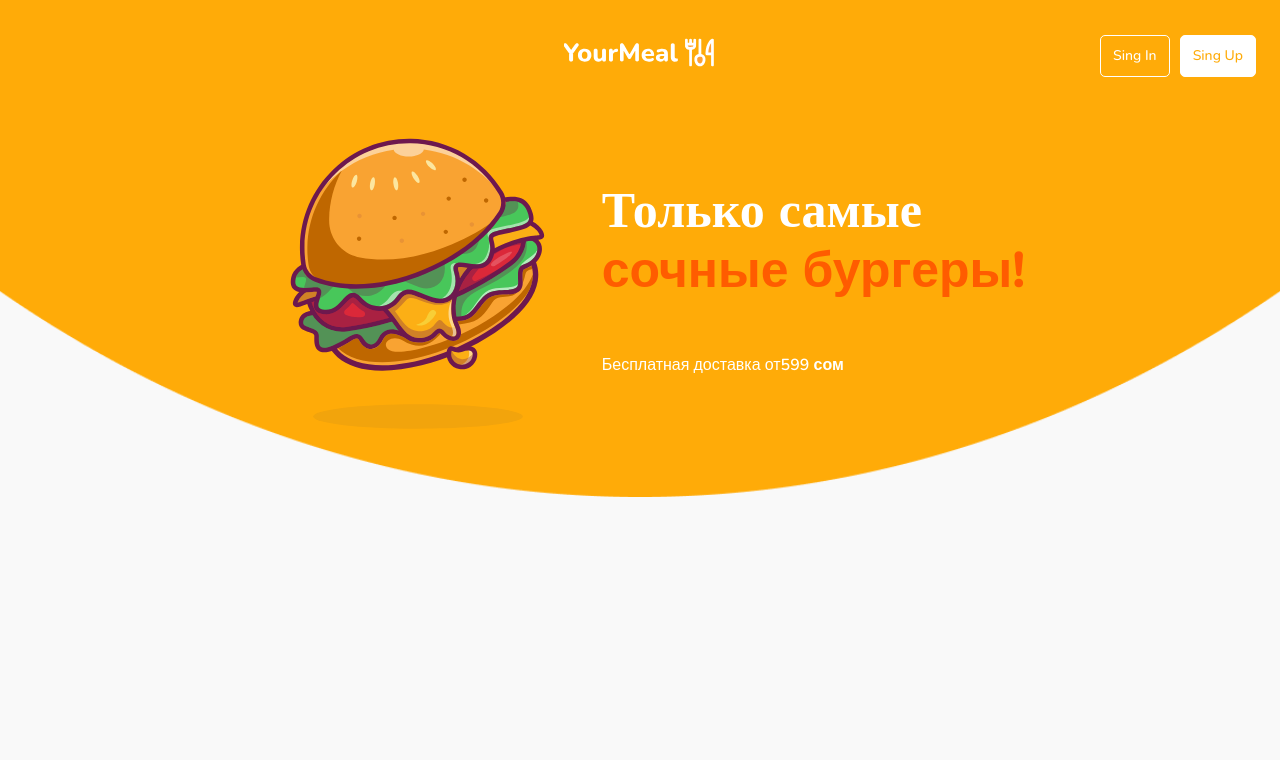
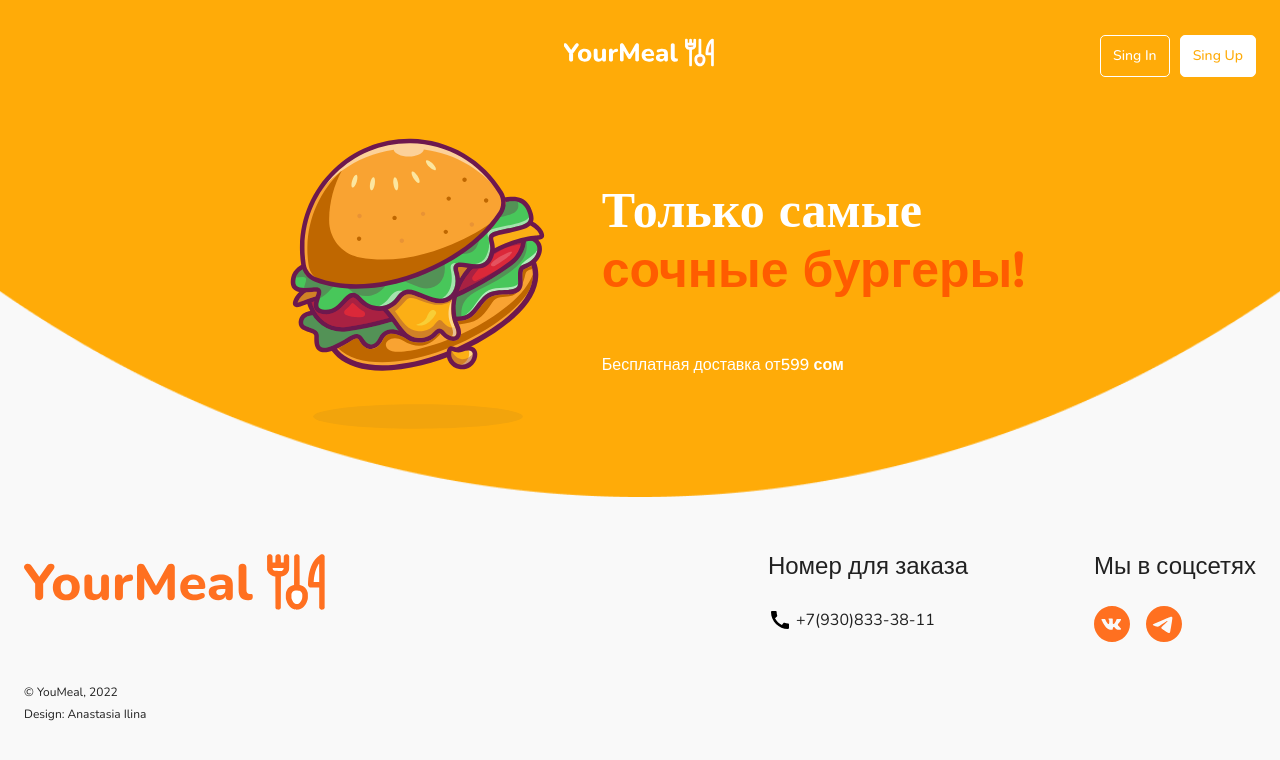
Before and after one commit to Granit-700/Project_Remastered, a React (Vite) app: page / in a window 1280 px wide. Shown: the top 760 px of the page. Built offline with nearby package versions, Linux system fonts and the light colour scheme.

Commit message:
сделал Footer и доработал Header

```diff
--- a/src/componets/Footer/Footer.tsx
+++ b/src/componets/Footer/Footer.tsx
@@ -1,6 +1,78 @@
+import { Box, Typography } from "@mui/material";
+import footerLogo from "../../assets/icons/footer_logo.svg";
+import vk from "../../assets/icons/vk_social.svg";
+import tg from "../../assets/icons/tg_social.svg";
+import phone from "../../assets/icons/phone.svg";
+
 const Footer = () => {
   return (
-    <></>
+    <Box component="footer"
+      sx={{
+        padding: "51px 0 40px 0",
+        display: "flex",
+        flexDirection: "column",
+        gap: "34px"
+      }}
+    >
+
+      <Box sx={{ display: "flex", justifyContent: "space-between" }}>
+
+        <Box>
+          <Box component="a" href="/">
+            <Box component="img" src={footerLogo} alt="Logo" />
+          </Box>
+        </Box>
+
+        <Box sx={{ display: "flex", gap: "126px" }}>
+          <Box>
+            <Typography sx={{ mb: "24px", fontSize: "24px", }}>
+              Номер для заказа
+            </Typography>
+            <Box sx={{ display: "flex", gap: "4px", alignItems: "center" }}>
+              <Box component="img" src={phone} alt="phone" />
+              <Typography component="span"
+                sx={{
+                  fontSize: "16px",
+                  lineHeight: "130%",
+                }}
+              >
+                +7(930)833-38-11
+              </Typography>
+            </Box>
+          </Box>
+
+          <Box>
+            <Typography
+              sx={{
+                mb: "22px",
+                fontSize: "24px",
+              }}
+            >
+              Мы в соцсетях
+            </Typography>
+            <Box sx={{ display: "flex", gap: "16px", }}>
+              <Box component="a" href="https://vk.com" >
+                <Box component="img" src={vk} alt="vk" />
+              </Box>
+              <Box component="a" href="https://t.me">
+                <Box component="img" src={tg} alt="tg" />
+              </Box>
+            </Box>
+          </Box>
+        </Box>
+
+      </Box>
+
+      <Box gap="4px" sx={{ display: "flex", flexDirection: "column" }}>
+        <Typography component="span" sx={{ fontSize: "12px" }}>
+          © YouMeal, 2022
+        </Typography>
+        <Typography component="span" sx={{ fontSize: "12px" }}>
+          Design: Anastasia Ilina
+        </Typography>
+      </Box>
+
+    </Box>
   );
 };
 
--- a/src/componets/Header/Header.tsx
+++ b/src/componets/Header/Header.tsx
@@ -7,6 +7,7 @@ const Header = () => {
   return (
     <AppBar
       sx={{
+        position: "static",
         backgroundImage: `url(${headerBg})`,
         backgroundRepeat: "no-repeat",
         backgroundSize: "100% 100%",
@@ -14,6 +15,7 @@ const Header = () => {
         backgroundColor: "transparent",
         boxShadow: "none",
         height: 497,
+        width: "100%"
       }}
     >
       <Container maxWidth={false} sx={{ maxWidth: 1290, margin: "0 auto", }}>
--- a/src/componets/Layout/Layout.tsx
+++ b/src/componets/Layout/Layout.tsx
@@ -1,4 +1,4 @@
-import { Box, Container } from "@mui/material";
+import { Container } from "@mui/material";
 import Header from "../Header/Header";
 import Nav from "../Nav/Nav";
 import SideBar from "../SideBar/SideBar";
@@ -7,15 +7,15 @@ import Main from "../Main/Main";
 
 const Layout = () => {
   return (
-    <Container maxWidth={false} sx={{ maxWidth: 1290, margin: "0 auto", }}>
+    <>
       <Header />
-      <Nav />
-      <Box>
+      <Container maxWidth={false} sx={{ maxWidth: 1290, margin: "0 auto", }}>
+        <Nav />
         <SideBar />
         <Main />
-      </Box>
-      <Footer />
-    </Container>
+        <Footer />
+      </Container>
+    </>
   );
 };
 
```
